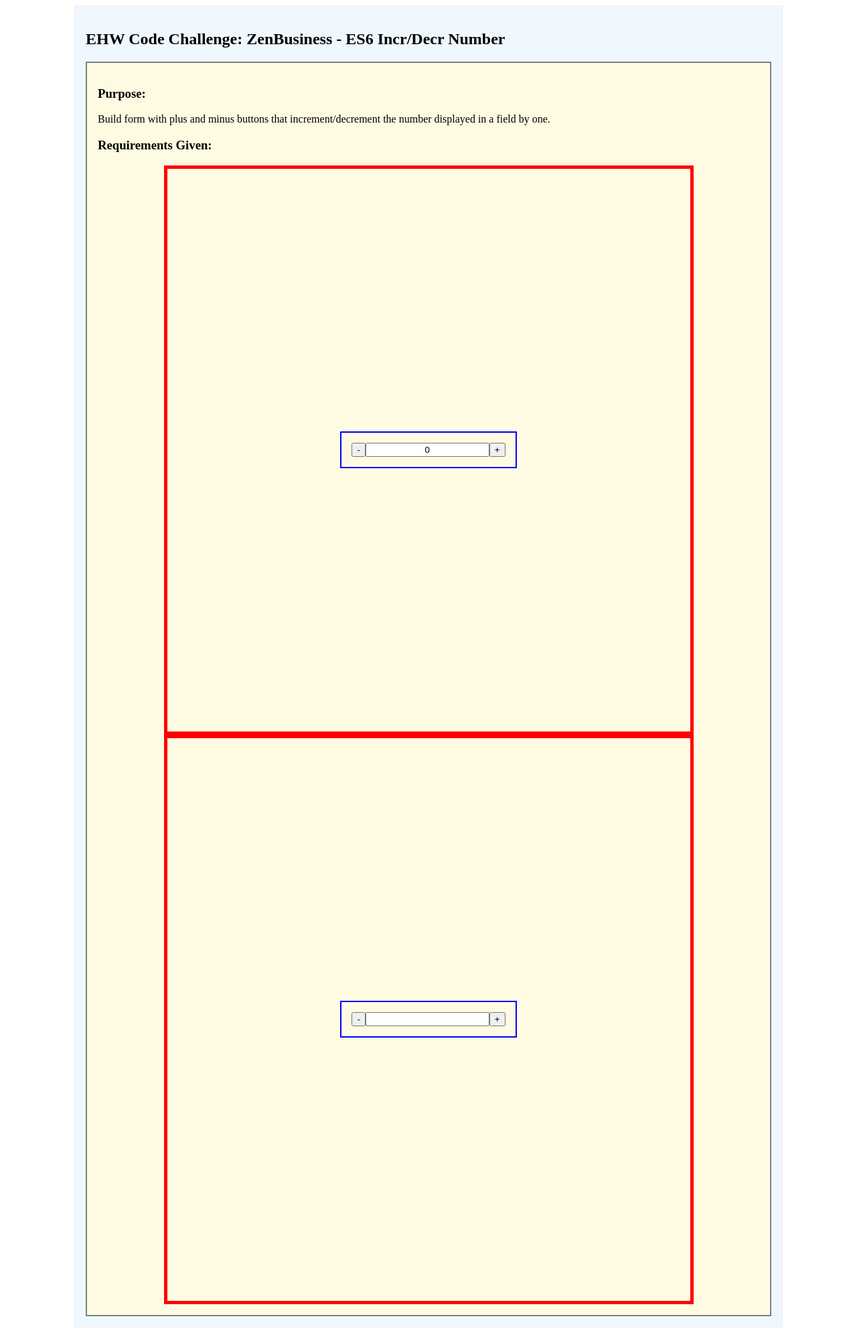
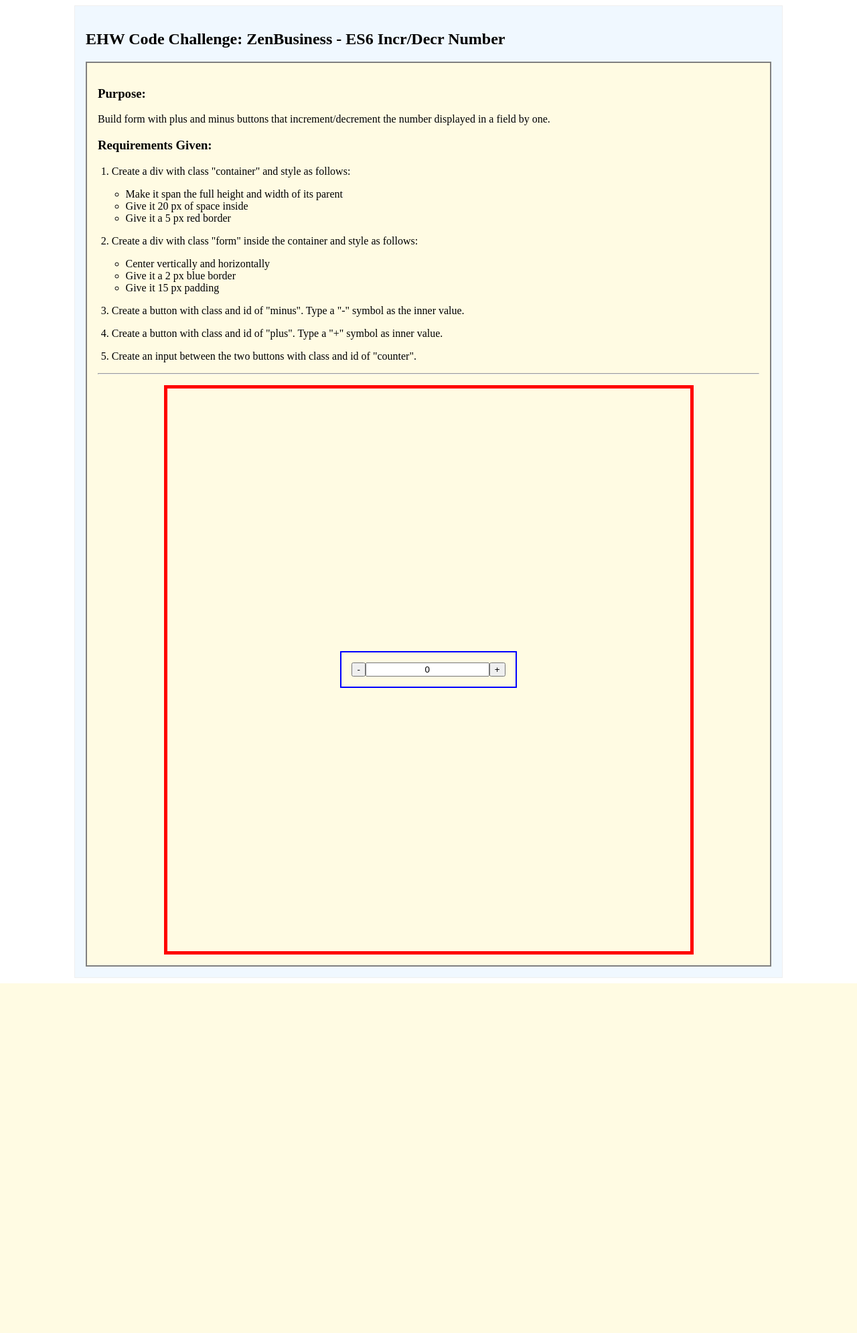
Before and after one commit to codewizard13/es6-chal-numincdec, a PHP site: page / in a window 1280 px wide. Shown: the whole page at 67% size. After the commit the page ends 1468 px from the top, so only its background shows below. Run offline with PHP 8.4, Linux system fonts and the light colour scheme.

Commit message:
ADD instructions and style

```diff
--- a/inc/main.php
+++ b/inc/main.php
@@ -4,6 +4,36 @@
 <h3>Purpose:</h3>
 <p>Build form with plus and minus buttons that increment/decrement the number displayed in a field by one.</p>
 <h3>Requirements Given:</h3>
+<ol>
+<li>
+    <p>Create a div with class "container" and style as follows:</p>
+    <ul>
+        <li>Make it span the full height and width of its parent</li>
+        <li>Give it 20 px of space inside</li>
+        <li>Give it a 5 px red border</li>
+    </ul>
+</li>
+
+<li>
+	<p>Create a div with class "form" inside the container and style as follows:</p>
+    <ul>
+        <li>Center vertically and horizontally</li>
+        <li>Give it a 2 px blue border</li>
+        <li>Give it 15 px padding</li>
+    </ul>
+</li>
+<li>
+	<p>Create a button with class and id of "minus". Type a "-" symbol as the inner value.</p>
+</li>
+<li>
+	<p>Create a button with class and id of "plus". Type a "+" symbol as inner value.</p>
+</li>
+<li>
+	<p>Create an input between the two buttons with class and id of "counter".</p>
+</li>
+</ol>
+
+<hr>
 
 <div class="container">
 <!--
--- a/index.php
+++ b/index.php
@@ -64,34 +64,7 @@ Tags:
 
 <?php require_once('inc/main.php'); ?>
 
-<div class="container">
-<!--
-1. span full height and width
-2. 20 px padding
-3. 5px border red
 
--->
-
-<div class="form">
-<!--
-1. center vertically and horiz
-2. 2px blue bord
-3. 15px padding
--->
-<button class="minus" id="minus">
--
-</button>
-
-<input class="counter" id="counter" >
-
-
-<button class="plus" id="plus">
-+
-</button>
-
-</div><!--/form -->
-
-</div><!--/container -->
 
 
 
--- a/style.css
+++ b/style.css
@@ -35,3 +35,19 @@ main {
 .counter {
   text-align: center;
 }
+
+/*  INSTRUCTIONS
+-------------------------------------------*/
+.instructions ol,
+.instructions ul {
+    padding-left: 1.3rem;
+}
+.instructions ol > li {
+    margin-bottom: .3rem;
+}
+.instructions ul {
+    /* padding-top: .3rem; */
+}
+.instructions hr {
+    margin-bottom: 1em;
+}
```
